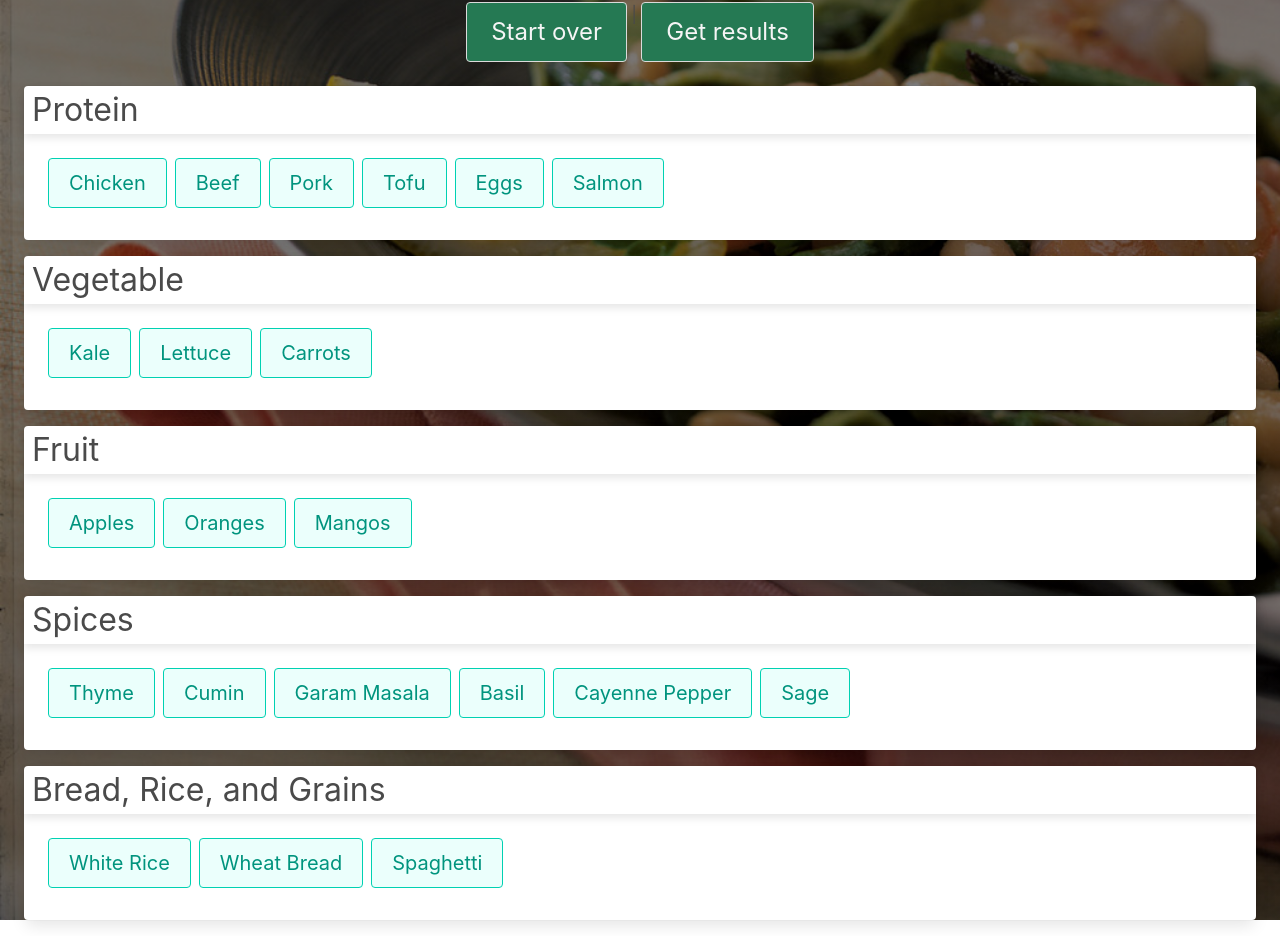
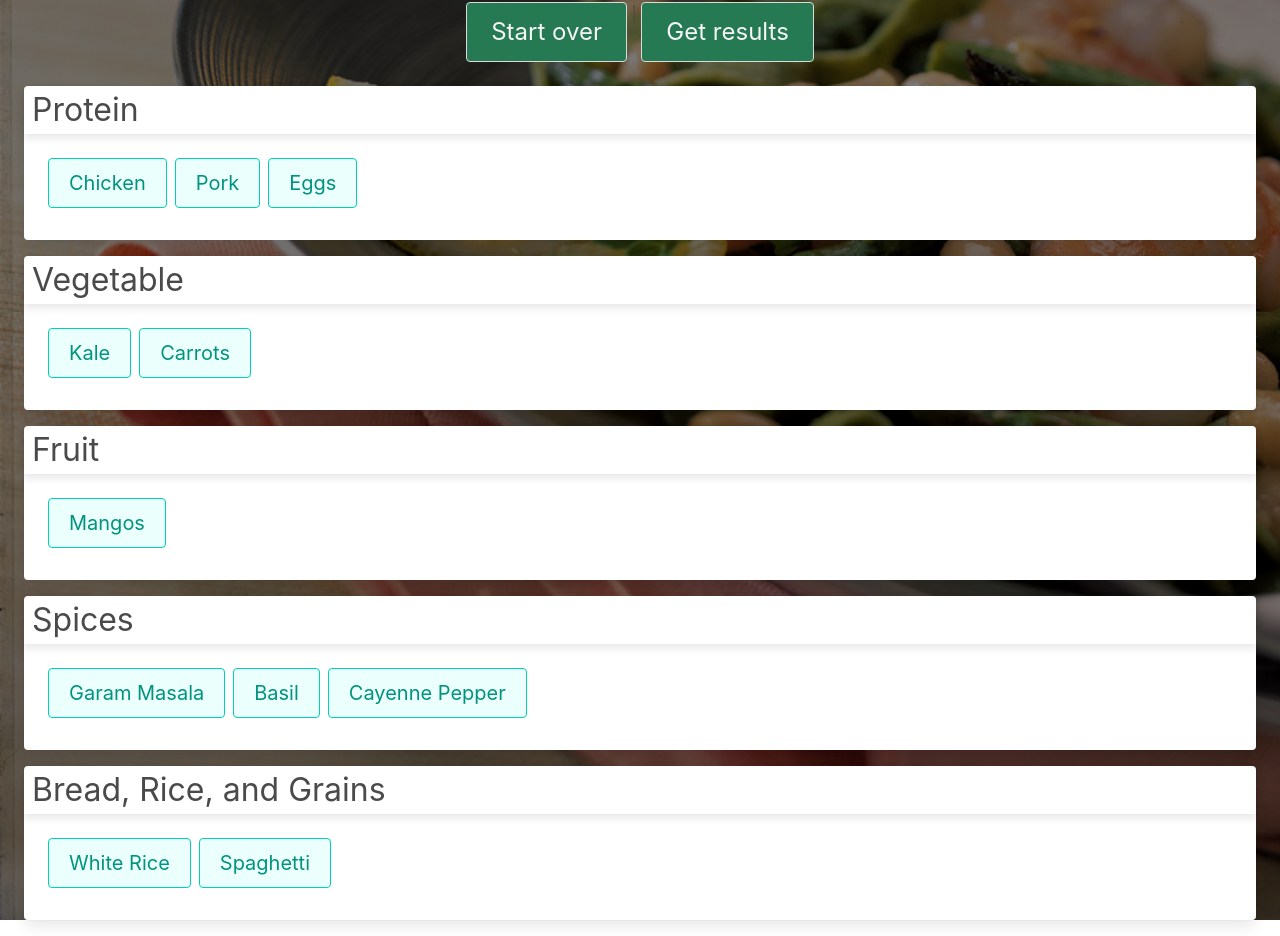
Before and after one commit to arwalton/recipe-app, a React (Create React App) app in the folder front_end/: page / in a window 1280 px wide. Shown: the part 490-1426 px from the top of the page. Built offline with nearby package versions, Linux system fonts and the light colour scheme.

Commit message:
Refactor FilterableIngredientsList to use RecipeStore instead of props to get ingredients

```diff
--- a/front_end/src/components/App.js
+++ b/front_end/src/components/App.js
@@ -5,123 +5,11 @@ import '../styles/style.css';
 
 class App extends React.Component{
 
-  text = `{
-    "ingredients": [
-      {
-        "id": 1,
-        "group": "Protein",
-        "name": "Chicken"
-      },
-      {
-        "id": 2,
-        "group": "Protein",
-        "name": "Beef"
-      },
-      {
-        "id": 3,
-        "group": "Protein",
-        "name": "Pork"
-      },
-      {
-        "id": 4,
-        "group": "Protein",
-        "name": "Tofu"
-      },
-      {
-        "id": 5,
-        "group": "Protein",
-        "name": "Eggs"
-      },
-      {
-        "id": 6,
-        "group": "Protein",
-        "name": "Salmon"
-      },
-      {
-        "id": 7,
-        "group": "Vegetable",
-        "name": "Kale"
-      },
-      {
-        "id": 8,
-        "group": "Vegetable",
-        "name": "Lettuce"
-      },
-      {
-        "id": 9,
-        "group": "Vegetable",
-        "name": "Carrots"
-      },
-      {
-        "id": 10,
-        "group": "Fruit",
-        "name": "Apples"
-      },
-      {
-        "id": 11,
-        "group": "Fruit",
-        "name": "Oranges"
-      },
-      {
-        "id": 12,
-        "group": "Fruit",
-        "name": "Mangos"
-      },
-      {
-        "id": 13,
-        "group": "Spices",
-        "name": "Thyme"
-      },
-      {
-        "id": 14,
-        "group": "Spices",
-        "name": "Cumin"
-      },
-      {
-        "id": 15,
-        "group": "Spices",
-        "name": "Garam Masala"
-      },
-      {
-        "id": 16,
-        "group": "Spices",
-        "name": "Basil"
-      },
-      {
-        "id": 17,
-        "group": "Spices",
-        "name": "Cayenne Pepper"
-      },
-      {
-        "id": 18,
-        "group": "Spices",
-        "name": "Sage"
-      },
-      {
-        "id": 19,
-        "group": "Bread, Rice, and Grains",
-        "name": "White Rice"
-      },
-      {
-        "id": 20,
-        "group": "Bread, Rice, and Grains",
-        "name": "Wheat Bread"
-      },
-      {
-        "id": 21,
-        "group": "Bread, Rice, and Grains",
-        "name": "Spaghetti"
-      }
-    ]
-  }`
-
-  response = JSON.parse(this.text)
-
   render(){
 
     return (
     <div className={"App"}>
-          <Outlet context={this.response.ingredients}/>
+          <Outlet />
     </div>
     );
   }
--- a/front_end/src/components/FilterableIngredientsList.js
+++ b/front_end/src/components/FilterableIngredientsList.js
@@ -4,23 +4,104 @@ import SelectedIngredientList from "./SelectedIngredientList";
 import IngredientGroupList from "./IngredientGroupList";
 import { Link } from "react-router-dom";
 import '../styles/style.css';
+import recipeStore from "../stores/RecipeStore";
 
 
 //App sends ingredients as a prop through IngredientsPage
 /**
  * @param ingredients - An array of ingredient objects
  */
+
 class FilterableIngredientsList extends React.Component{
     constructor(props){
         super(props);
         this.state = {
             filterText: "",
             ingredientToChange: {},
-            selectedIngredients:[]
+            selectedIngredients:[],
+            ingredients: [{"id": 0,
+                           "group": "Loading...",
+                           "name": "Loading..."}]
         };
 
         this.handleFilterTextChange = this.handleFilterTextChange.bind(this);
         this.handleSelectedIngredientsChange = this.handleSelectedIngredientsChange.bind(this);
+    }
+
+//This a temporary stand-in for a server call
+    text = `{
+        "ingredients": [
+          {
+            "id": 1,
+            "group": "Protein",
+            "name": "Chicken"
+          },
+          {
+            "id": 3,
+            "group": "Protein",
+            "name": "Pork"
+          },
+          {
+            "id": 5,
+            "group": "Protein",
+            "name": "Eggs"
+          },
+          {
+            "id": 7,
+            "group": "Vegetable",
+            "name": "Kale"
+          },
+          {
+            "id": 9,
+            "group": "Vegetable",
+            "name": "Carrots"
+          },
+          {
+            "id": 12,
+            "group": "Fruit",
+            "name": "Mangos"
+          },
+          {
+            "id": 15,
+            "group": "Spices",
+            "name": "Garam Masala"
+          },
+          {
+            "id": 16,
+            "group": "Spices",
+            "name": "Basil"
+          },
+          {
+            "id": 17,
+            "group": "Spices",
+            "name": "Cayenne Pepper"
+          },
+          {
+            "id": 19,
+            "group": "Bread, Rice, and Grains",
+            "name": "White Rice"
+          },
+          {
+            "id": 21,
+            "group": "Bread, Rice, and Grains",
+            "name": "Spaghetti"
+          }
+        ]
+      }`
+
+      response = JSON.parse(this.text)
+
+    componentDidMount(){
+        this.removeIngredientListener = recipeStore.addIngredientListener((state) => {
+            this.setState(state);
+        });
+        this.setState({ingredients :recipeStore.getIngredients()});
+        this.response = JSON.parse(this.text);
+        recipeStore.setIngredients(this.response);
+    }
+
+    componentWillUnmount(){
+        this.removeIngredientListener();
     }
 
     handleFilterTextChange(filterText){
@@ -86,7 +167,7 @@ class FilterableIngredientsList extends React.Component{
                     onIngredientChange={this.handleSelectedIngredientsChange}
                 />
                 <IngredientGroupList
-                    ingredients={this.props.ingredients}
+                    ingredients={this.state.ingredients}
                     filterText={this.state.filterText}
                     onIngredientChange={this.handleSelectedIngredientsChange}
                 />
--- a/front_end/src/routes/IngredientsPage.js
+++ b/front_end/src/routes/IngredientsPage.js
@@ -1,11 +1,7 @@
-import { useOutletContext } from "react-router-dom";
 import FilterableIngredientsList from "../components/FilterableIngredientsList";
 
 export default function ResultsList() {
-    const ingredients = useOutletContext();
     return (
-      <FilterableIngredientsList
-        ingredients={ingredients}
-        />
+      <FilterableIngredientsList />
     );
 }
--- a/front_end/src/stores/RecipeStore.js
+++ b/front_end/src/stores/RecipeStore.js
@@ -2,47 +2,113 @@
 class RecipeStore{
     constructor(initialState) {
         this.state = initialState;
+
+        //Store listener functions
+        this.ingredientListeners = [];
+        this.selectedIngredientListeners = [];
+        this.recipeListeners = [];
+        this.ingredientToSubstituteListeners = [];
+        this.ingredientSubstitutionsListeners = [];
+        this.filterTextListeners = [];
+    }
+
+    //Ingredients
+    addIngredientListener (listener) {
+        this.ingredientListeners.push(listener);
+        const removeListener = () => {
+            this.ingredientListeners  = this.ingredientListeners.filter((l) => listener !== l );
+        }
+        return removeListener;
     }
 
     setIngredients (state) {
         this.state.ingredients = state;
+        for (const listener of this.ingredientListeners){
+            listener(state);
+        }
     }
 
     getIngredients () {
         return this.state.ingredients;
     }
 
+    //Selected Ingredients
+    addSelectedIngredientListener (listener) {
+        this.selectedIngredientListeners.push(listener);
+    }
+
     setSelectedIngredients (state) {
         this.state.selectedIngredients = state;
+        for (const listener of this.selectedIngredientListeners){
+            listener(state);
+        }
     }
 
     getSelectedIngredients (state) {
         return this.state.selectedIngredients;
     }
 
+    //Recipes
+    addRecipeListener (listener){
+        this.recipeListeners.push(listener);
+    }
+
     setRecipes (state) {
         this.state.recipes = state;
+        for (const listener of this.recipeListeners){
+            listener(state);
+        }
     }
 
     getRecipes () {
         return this.state.recipes;
     }
 
+    //IngredientToSubstitute
+    addIngredientToSubstituteListener(listener){
+        this.ingredientSubstitutionsListeners.push(listener);
+    }
+
     setIngredientToSubstitute(state){
         this.state.ingredientToSubstitute = state;
+        for (const listener of this.ingredientToSubstituteListeners){
+            listener(state);
+        }
     }
 
     getIngredientToSubstitute(){
         return this.state.ingredientToSubstitute;
     }
 
+    addIngredientSubstitutionsListener(listener){
+        this.ingredientSubstitutionsListeners.push(listener);
+    }
+
     setIngredientSubstitutions(state){
         this.state.ingredientSubstitutions = state;
+        for (const listener of this.ingredientSubstitutionsListeners){
+            listener(state);
+        }
     }
 
     getIngredientSubstitutions(){
         return this.state.ingredientSubstitutions;
     }
+
+    addFilterTextListener(listener){
+        this.filterTextListeners.push(listener);
+    }
+
+    setFilterText(state){
+        this.state.filterText = state;
+        for (const listener of this.filterTextListeners){
+            listener(state);
+        }
+    }
+
+    getFilterText(){
+        return this.state.filterText;
+    }
 }
 
 const recipeStore = new RecipeStore({});
```
